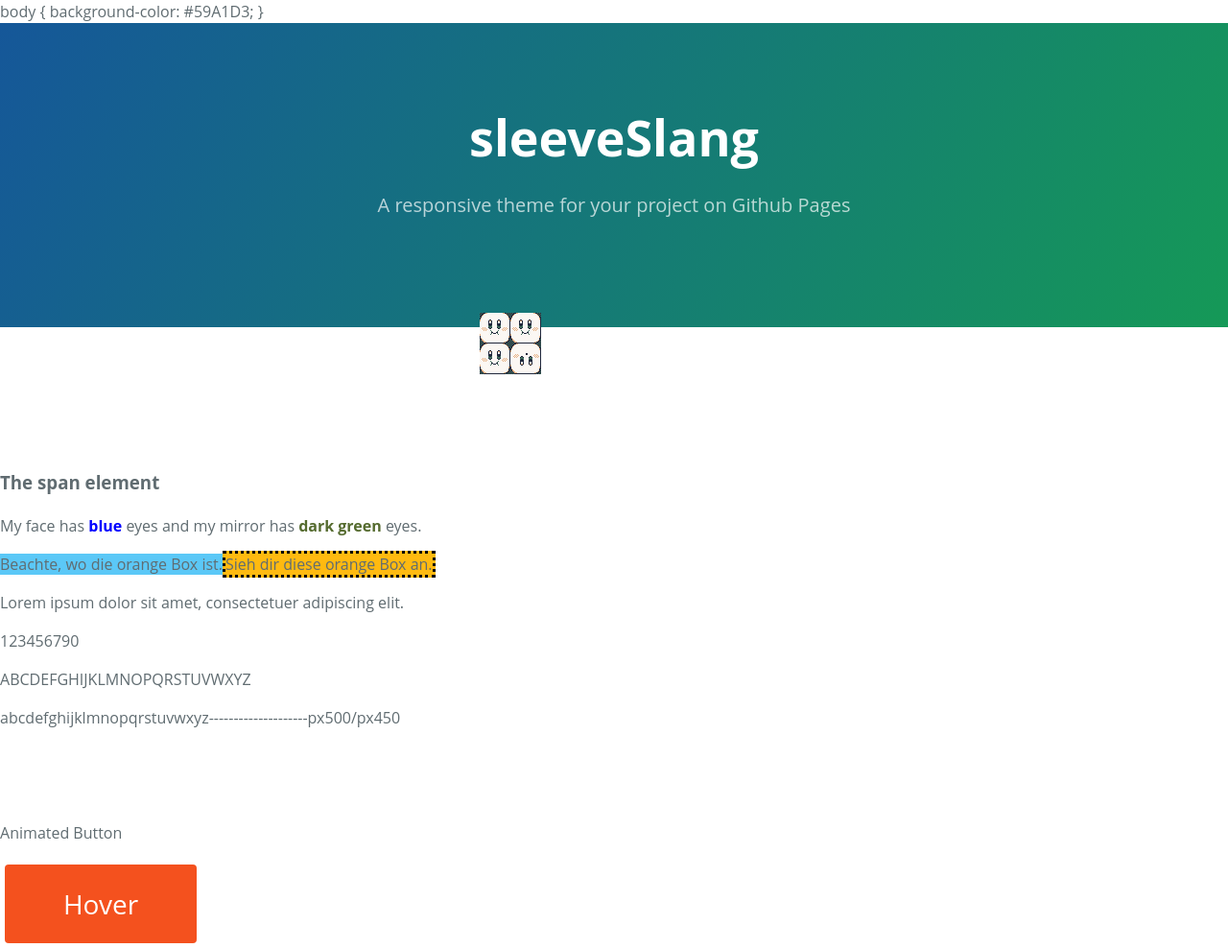
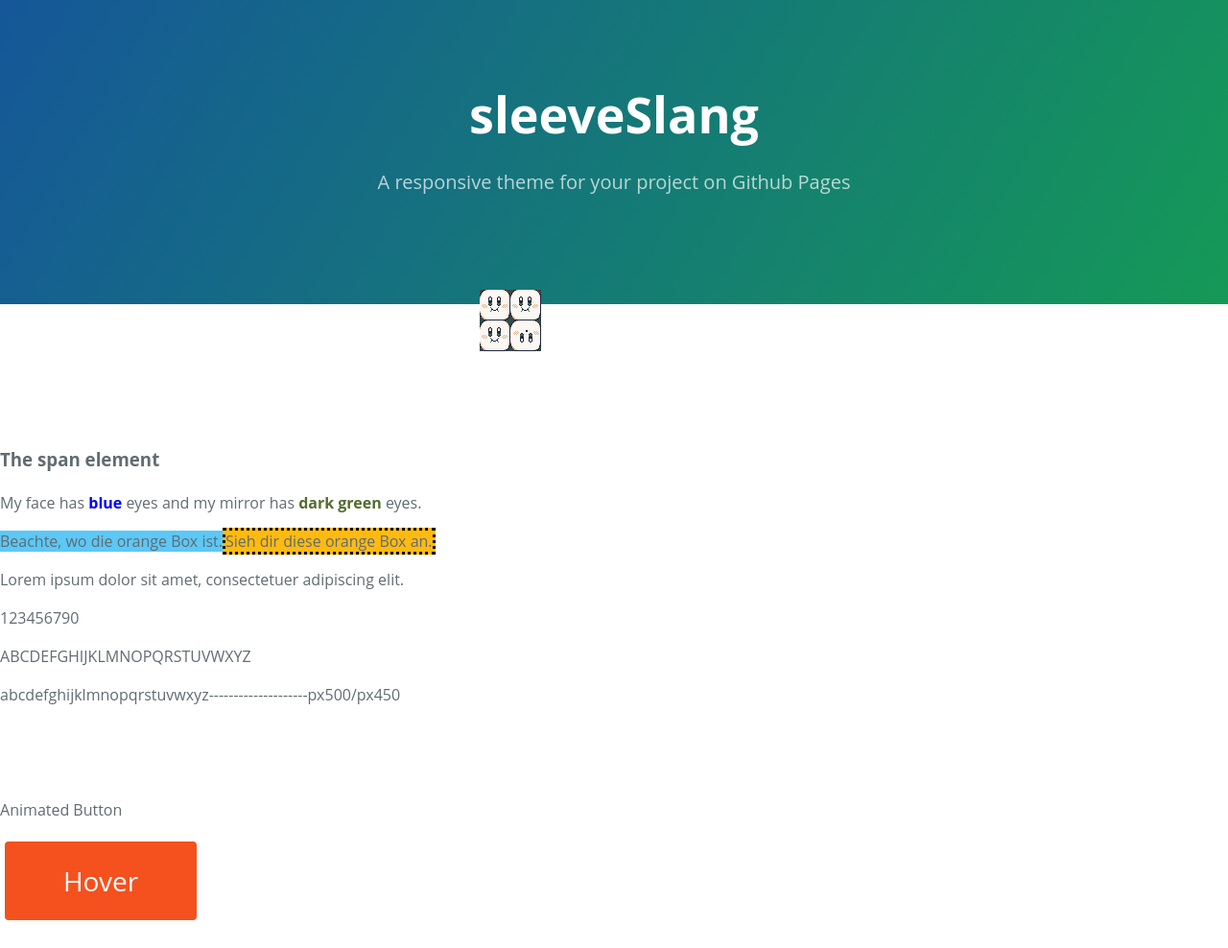
Before and after one commit to ledlightjungledStefan/Osterei, a Jekyll site: the page built from RukolaSeiteEins.markdown, in a window 1280 px wide. Shown: the whole page at 96% size. Built offline with Jekyll 4.4.1, drawn with Linux system fonts in a browser that asks for light colours; after the commit the page ends 964 px from its top, so only the background shows below that.

Commit message:
Update publicdomainfolder.html

```diff
--- a/_layouts/publicdomainfolder.html
+++ b/_layouts/publicdomainfolder.html
@@ -10,10 +10,8 @@
     </head>
 
 
-body {
-    background-color: #59A1D3;
-}
-<body>
+
+
 
 <style>
 
@@ -74,8 +72,11 @@
   opacity: 1;
   right: 0;
 }
-    </style>
-
+    .body {
+  background-color: rgb(235, 230, 1);
+}
+</style>
+<body>
 
 <section class="page-header">
 <h1 class="project-name">sleeveSlang</h1>
```
